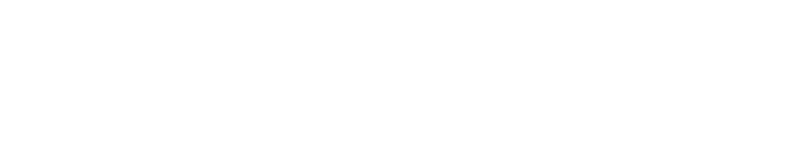
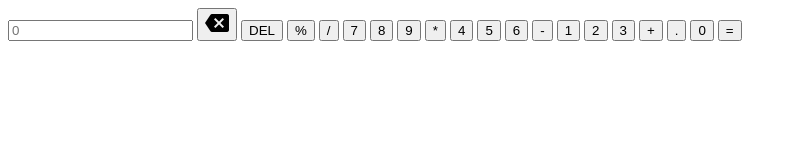
Before and after one commit to izudada/calculator_project, a plain HTML site: page index.html in a window 1280 px wide. Shown: the whole page, without its empty margins (0-797 px from the left). Drawn offline with Linux system fonts and the light colour scheme.

Commit message:
Create calculator buttons

```diff
--- a/index.html
+++ b/index.html
@@ -4,11 +4,42 @@
     <meta charset="UTF-8">
     <meta http-equiv="X-UA-Compatible" content="IE=edge">
     <meta name="viewport" content="width=device-width, initial-scale=1.0">
+    <link href="https://fonts.googleapis.com/icon?family=Material+Icons" rel="stylesheet">
     <link rel="stylesheet" href="main.css">
     <title>Calculator</title>
 </head>
 <body>
 
+    <main class="main">
+        <div class="calculator">
+            <input type="number" id="box" placeholder="0">
+
+            <button id="clear" onclick="Clear()">
+                <i class="material-icons outlined">
+                    backspace
+                </i>
+            </button>
+            <button onclick="del()">DEL</button>
+            <button onclick="display('%')">%</button>
+            <button onclick="display('/')">/</button>
+            <button onclick="display('7')">7</button>
+            <button onclick="display('8')">8</button>
+            <button onclick="display('9')">9</button>
+            <button onclick="display('*')">*</button>
+            <button onclick="display('4')">4</button>
+            <button onclick="display('5')">5</button>
+            <button onclick="display('6')">6</button>
+            <button onclick="display('-')">-</button>
+            <button onclick="display('1')">1</button>
+            <button onclick="display('2')">2</button>
+            <button onclick="display('3')">3</button>
+            <button onclick="display('+')">+</button>
+            <button onclick="display('.')">.</button>
+            <button onclick="display('0')">0</button>
+            <button onclick="calculate()">=</button>
+
+        </div>
+    </main>
 
     <script src="main.js"></script>
 </body>
```
